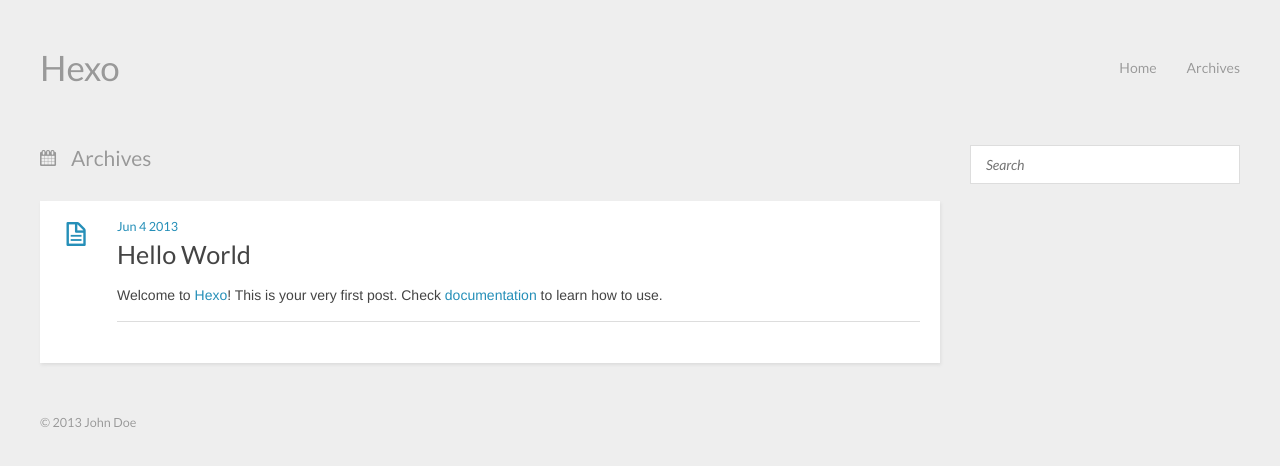
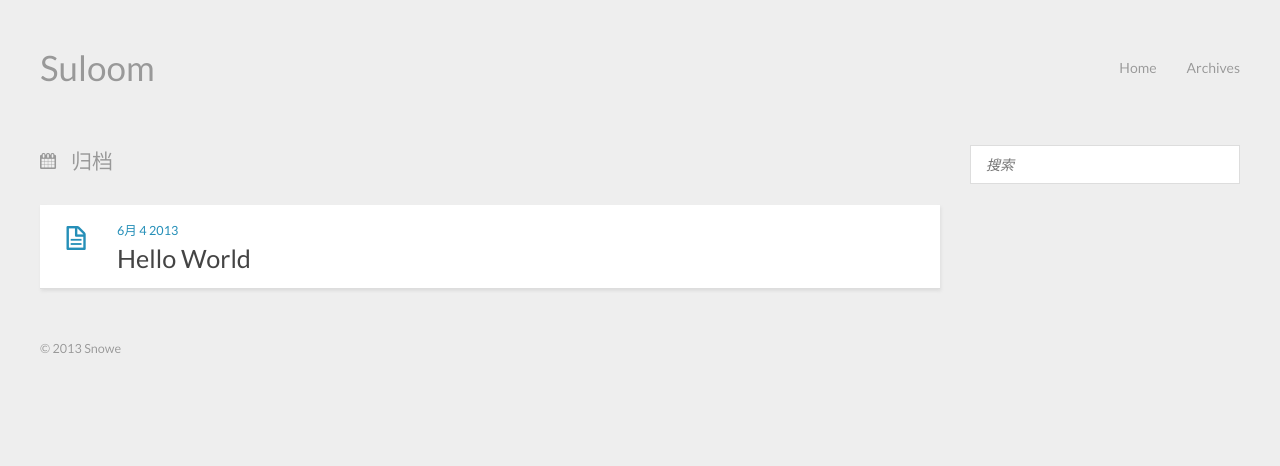
Before and after one commit to SnoweHan/SnoweHan.github.io, a plain HTML site: page archives/index.html in a window 1280 px wide. Drawn offline with nearby package versions, Linux system fonts and the light colour scheme.

Commit message:
Site updated: Tue Jun 04 2013 14:01:10 GMT+0800 (CST)

```diff
--- a/2013/06/04/hello-world/index.html
+++ b/2013/06/04/hello-world/index.html
@@ -3,23 +3,23 @@
 <head>
   <meta charset="utf-8">
 
-  <title>Hello World | Hexo</title>
-  <meta name="author" content="John Doe">
+  <title>Hello World | Suloom</title>
+  <meta name="author" content="Snowe">
 
-  <meta name="description" content="Welcome to Hexo! This is your very first post. Check documentation to learn how to use.">
+  <meta name="description" content="Suloom.com">
 
 
   <meta name="viewport" content="width=device-width, initial-scale=1, maximum-scale=1">
 
   <meta property="og:title" content="Hello World"/>
-  <meta property="og:site_name" content="Hexo"/>
+  <meta property="og:site_name" content="Suloom"/>
 
 
     <meta property="og:image" content="undefined"/>
 
 
   <link href="/favicon.png" rel="icon">
-  <link rel="alternate" href="/atom.xml" title="Hexo" type="application/atom+xml">
+  <link rel="alternate" href="/atom.xml" title="Suloom" type="application/atom+xml">
   <link rel="stylesheet" href="/css/style.css" media="screen" type="text/css">
   <!--[if lt IE 9]><script src="//html5shiv.googlecode.com/svn/trunk/html5.js"></script><![endif]-->
   <script src="//ajax.googleapis.com/ajax/libs/jquery/1.8/jquery.min.js"></script>
@@ -29,7 +29,7 @@
 
 <body>
   <header id="header" class="inner"><div class="alignleft">
-  <h1><a href="/">Hexo</a></h1>
+  <h1><a href="/">Suloom</a></h1>
   <h2><a href="/"></a></h2>
 </div>
 <nav id="main-nav" class="alignright">
@@ -50,7 +50,7 @@
     <header>
 
         <div class="icon"></div>
-        <time datetime="2013-06-04T05:44:38.000Z"><a href="/2013/06/04/hello-world/">Jun 4 2013</a></time>
+        <time datetime="2013-06-04T05:44:38.000Z"><a href="/2013/06/04/hello-world/">6月 4 2013</a></time>
 
 
 
@@ -96,7 +96,7 @@
     <aside id="sidebar" class="alignright">
   <div class="search">
   <form action="//google.com/search" method="get" accept-charset="utf-8">
-    <input type="search" name="q" results="0" placeholder="Search">
+    <input type="search" name="q" results="0" placeholder="搜索">
     <input type="hidden" name="q" value="site:yoursite.com">
   </form>
 </div>
@@ -112,7 +112,7 @@
   </div>
   <footer id="footer" class="inner"><div class="alignleft">
 
-  &copy; 2013 John Doe
+  &copy; 2013 Snowe
 
 </div>
 <div class="clearfix"></div></footer>
--- a/archives/index.html
+++ b/archives/index.html
@@ -3,21 +3,23 @@
 <head>
   <meta charset="utf-8">
 
-  <title>Archives | Hexo</title>
-  <meta name="author" content="John Doe">
+  <title>归档 | Suloom</title>
+  <meta name="author" content="Snowe">
+
+  <meta name="description" content="Suloom.com">
 
 
   <meta name="viewport" content="width=device-width, initial-scale=1, maximum-scale=1">
 
 
-  <meta property="og:site_name" content="Hexo"/>
+  <meta property="og:site_name" content="Suloom"/>
 
 
     <meta property="og:image" content="undefined"/>
 
 
   <link href="/favicon.png" rel="icon">
-  <link rel="alternate" href="/atom.xml" title="Hexo" type="application/atom+xml">
+  <link rel="alternate" href="/atom.xml" title="Suloom" type="application/atom+xml">
   <link rel="stylesheet" href="/css/style.css" media="screen" type="text/css">
   <!--[if lt IE 9]><script src="//html5shiv.googlecode.com/svn/trunk/html5.js"></script><![endif]-->
   <script src="//ajax.googleapis.com/ajax/libs/jquery/1.8/jquery.min.js"></script>
@@ -27,7 +29,7 @@
 
 <body>
   <header id="header" class="inner"><div class="alignleft">
-  <h1><a href="/">Hexo</a></h1>
+  <h1><a href="/">Suloom</a></h1>
   <h2><a href="/"></a></h2>
 </div>
 <nav id="main-nav" class="alignright">
@@ -43,53 +45,29 @@
 <div class="clearfix"></div></header>
   <div id="content" class="inner">
     <div id="main-col" class="alignleft"><div id="wrapper">
-<h2 class="archive-title">Archives</h2>
+<h2 class="archive-title">归档</h2>
 
 
+  <div class="archive">
 
       <article class="post">
-
         <div class="post-content">
           <header>
-
             <div class="icon"></div>
-        <time datetime="2013-06-04T05:44:38.000Z"><a href="/2013/06/04/hello-world/">Jun 4 2013</a></time>
-
-
+            <time datetime="2013-06-04T05:44:38.000Z"><a href="/2013/06/04/hello-world/">6月 4 2013</a></time>
 
               <h1 class="title"><a href="/2013/06/04/hello-world/">Hello World</a></h1>
 
-
           </header>
-    <div class="entry">
-
-        <p>Welcome to <a href="http://zespia.tw/hexo">Hexo</a>! This is your very first post. Check <a href="http://zespia.tw/hexo/docs">documentation</a> to learn how to use.</p>
-
-
-    </div>
-    <footer>
-
-
-
-
-      <div class="clearfix"></div>
-    </footer>
         </div>
       </article>
 
-
-
-
-  <nav id="pagination">
-
-
-  <div class="clearfix"></div>
-</nav>
+  </div>
 </div></div>
     <aside id="sidebar" class="alignright">
   <div class="search">
   <form action="//google.com/search" method="get" accept-charset="utf-8">
-    <input type="search" name="q" results="0" placeholder="Search">
+    <input type="search" name="q" results="0" placeholder="搜索">
     <input type="hidden" name="q" value="site:yoursite.com">
   </form>
 </div>
@@ -105,7 +83,7 @@
   </div>
   <footer id="footer" class="inner"><div class="alignleft">
 
-  &copy; 2013 John Doe
+  &copy; 2013 Snowe
 
 </div>
 <div class="clearfix"></div></footer>
```
Also changed, not shown: archives/2013/06/index.html (+12 -34 lines), archives/2013/index.html (+12 -34 lines), index.html (+10 -8 lines). Lines whose indentation alone changed are shown as unchanged.
